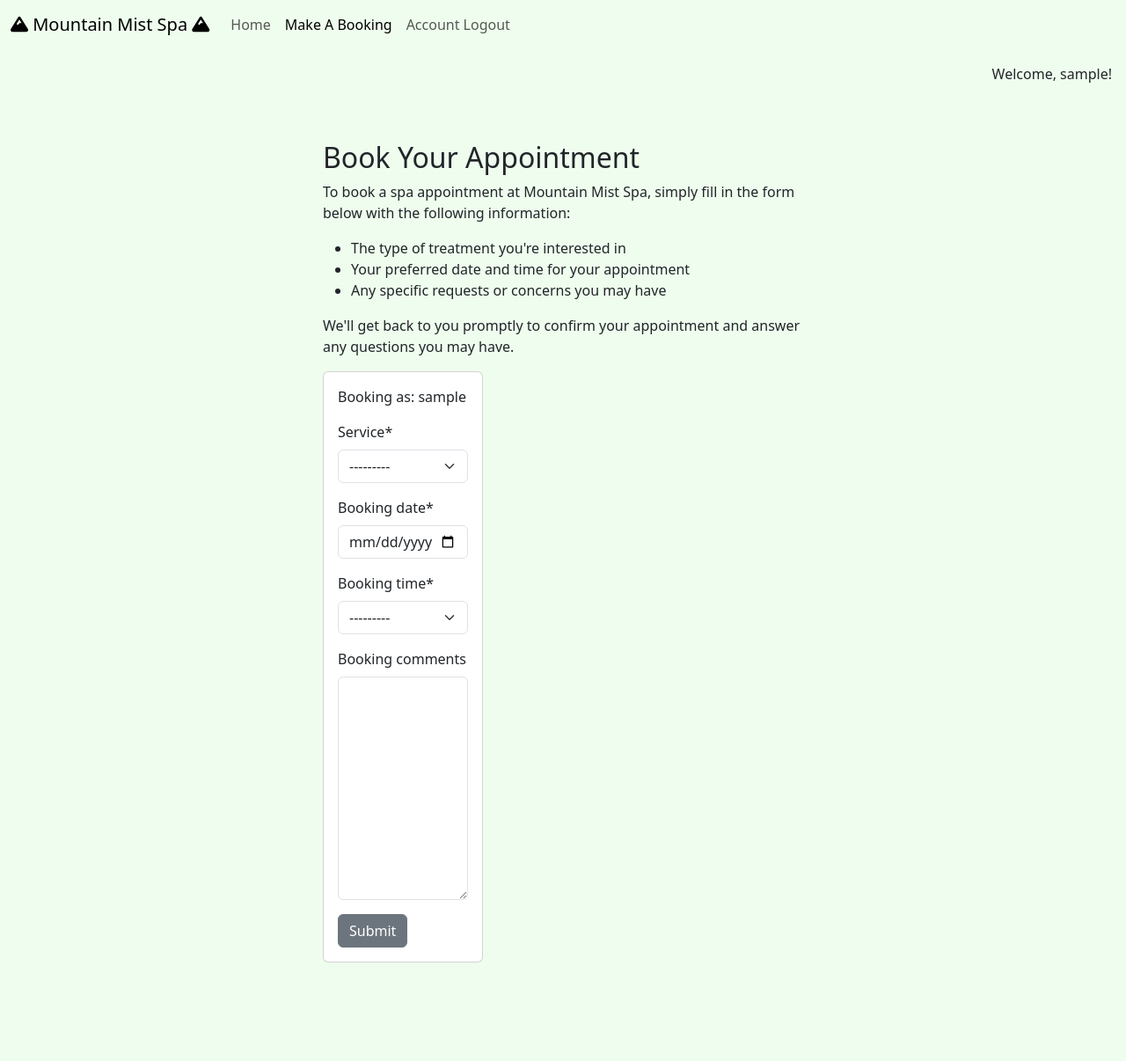
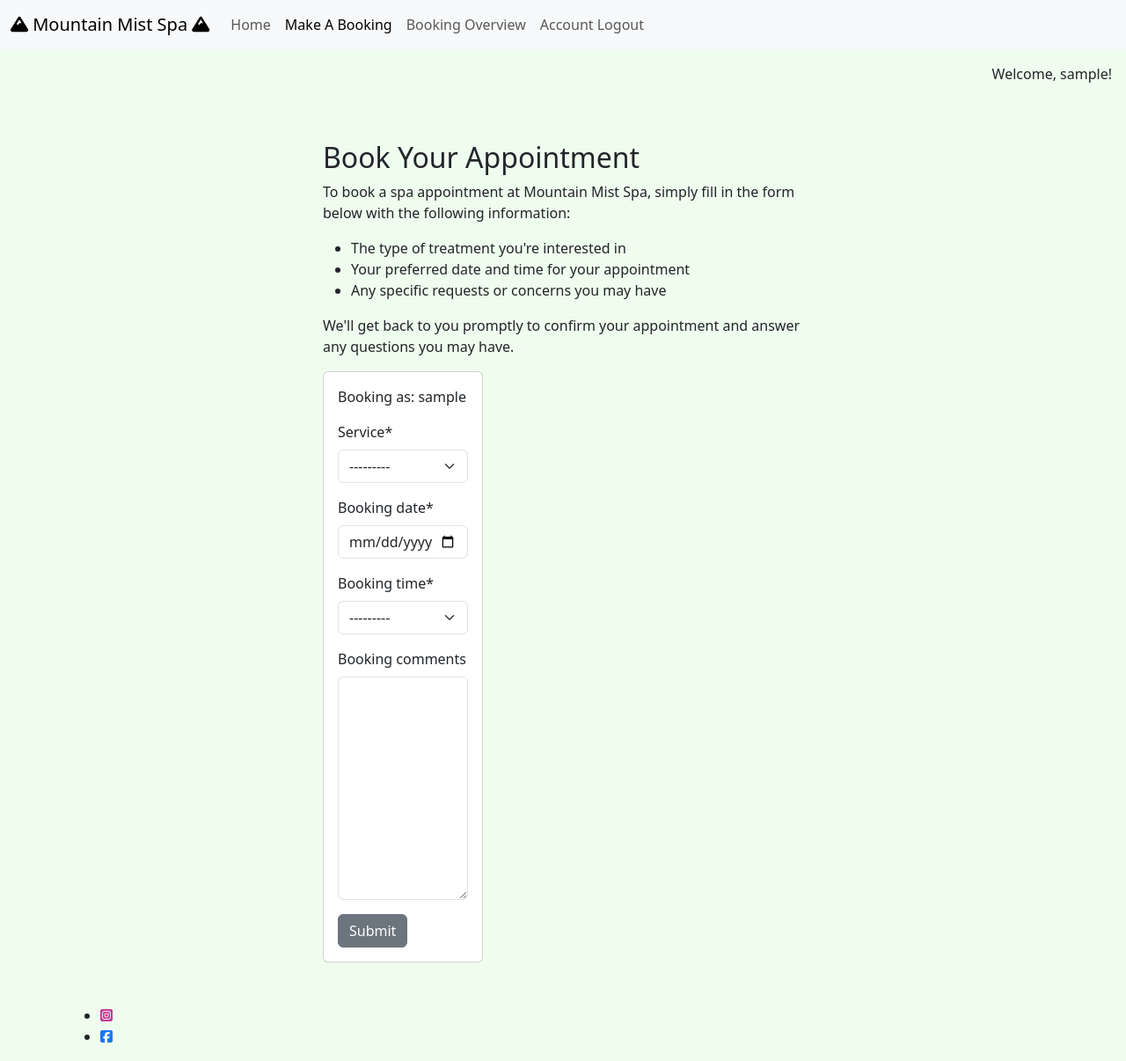
Before and after one commit to runabrandes/pp4-spa, a Django app: page /booking/ in a window 1280 px wide. Shown: the whole page at 88% size. Before the commit the page ends 1094 px from the top, so only its background shows below. Run offline with Django 4.2, Linux system fonts and the light colour scheme; the visitor is signed in with stand-in values (Sample User, id 1); data that the repository does not hold is empty; some libraries are stand-ins or nearby versions.

Commit message:
Added footer html to base.html and prepared for booking_overview

```diff
--- a/templates/base.html
+++ b/templates/base.html
@@ -2,6 +2,7 @@
 
 {% url 'home' as home_url %}
 {% url 'booking' as booking_url %}
+{% url 'booking_overview' as booking_overview_url %}
 {% url 'account_login' as login_url %}
 {% url 'account_signup' as signup_url %}
 {% url 'account_logout' as logout_url %}
@@ -28,13 +29,13 @@
 <body>
     <!--Header and Navbar-->
     <!--Used django walkthrough project from Code Institute as inspiration for navbar list items-->
-    <nav class="navbar navbar-expand-lg">
+    <nav class="navbar navbar-expand-lg bg-light">
         <div class="container-fluid">
             <a class="navbar-brand" href="{% url 'home' %}"><i class="fa-solid fa-mountain"></i> Mountain Mist Spa <i
                     class="fa-solid fa-mountain"></i></a>
-            <button class="navbar-toggler" type="button" data-bs-toggle="collapse" data-bs-target="#navbarNav"
+            <button class="navbar-toggler bg-light navbar-btn" type="button" data-bs-toggle="collapse" data-bs-target="#navbarNav"
                 aria-controls="navbarNav" aria-expanded="false" aria-label="Toggle navigation">
-                <span class="navbar-toggler-icon"></span>
+                <span class="navbar-toggler-icon text-body"></span>
             </button>
             <div class="collapse navbar-collapse" id="navbarNav">
                 <ul class="navbar-nav">
@@ -42,13 +43,17 @@
                         <a class="nav-link {% if request.path == home_url %}active" aria-current="page{% endif %}"
                             href="{% url 'home' %}">Home</a>
                     </li>
-
+                    {% if user.is_authenticated %}
                     <li class="nav-item">
                         <a class="nav-link
                       {% if request.path == booking_url %}active" aria-current="page{% endif %}"
                             href="{% url 'booking' %}">Make A Booking</a>
                     </li>
-                    {% if user.is_authenticated %}
+                    <li class="nav-item">
+                        <a class="nav-link
+                      {% if request.path == booking_overview_url %}active" aria-current="page{% endif %}"
+                            href="{% url 'booking_overview' %}">Booking Overview</a>
+                    </li>
                     <li class="nav-item">
                         <a class="nav-link {% if request.path == logout_url %}active" aria-current="page{% endif %}"
                             href="{% url 'account_logout' %}">Account Logout</a>
@@ -70,13 +75,12 @@
 
     <div class="alert-box">
         {% for message in messages %}
-      <div class="alert {{ message.tags }} alert-dismissible
+        <div class="alert {{ message.tags }} alert-dismissible
         fade show" id="msg" role="alert">
-        {{ message | safe }}
-        <button type="button" class="btn-close"
-          data-bs-dismiss="alert" aria-label="Close"></button>
-      </div>
-      {% endfor %}
+            {{ message | safe }}
+            <button type="button" class="btn-close" data-bs-dismiss="alert" aria-label="Close"></button>
+        </div>
+        {% endfor %}
     </div>
 
 
@@ -96,6 +100,21 @@
 
     <!--Footer-->
 
+    <footer class=" container footer">
+        <!--Social Networks tags-->
+        <ul id="socials">
+            <li>
+                <a href="https://www.instagram.com/" target="_blank" rel="noopener"
+                    aria-label="Visit our Instagram page! (opens in new tab)"><i class="fa-brands fa-square-instagram"
+                        style="color: #c73a97;"></i></a>
+            </li>
+            <li>
+                <a href="https://en-gb.facebook.com/" target="_blank" rel="noopener"
+                    aria-label="Visit our Facebook page! (opens in new tab)"><i class="fa-brands fa-square-facebook"
+                        style="color: #1a77f2;"></i></a>
+            </li>
+        </ul>
+    </footer>
 
     <!--Bootstrap JS-->
     <script src="https://cdn.jsdelivr.net/npm/bootstrap@5.3.3/dist/js/bootstrap.bundle.min.js"
```
